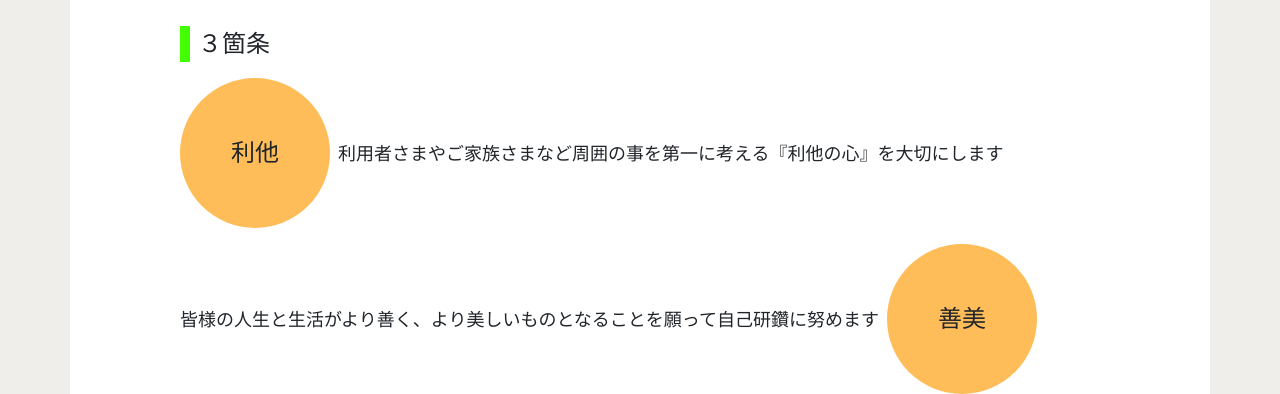
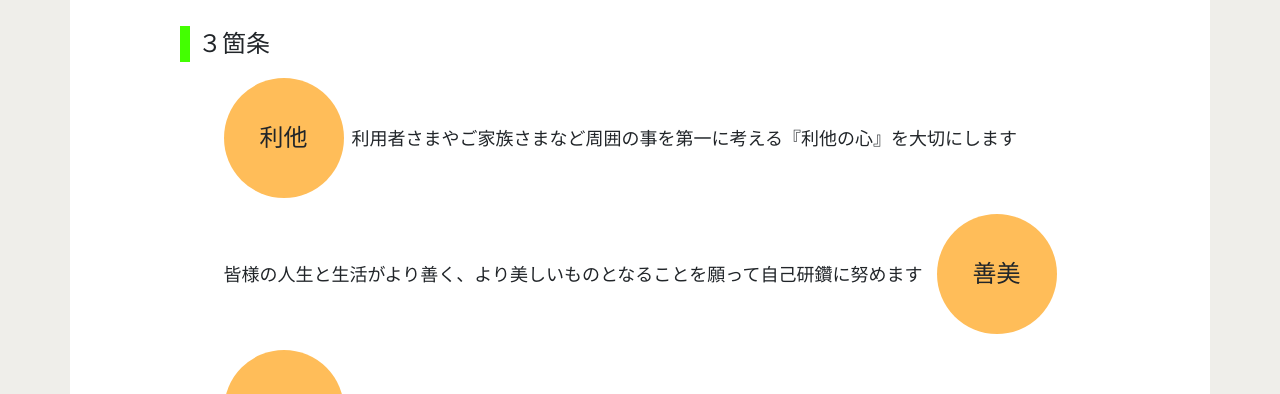
Before and after one commit to hiroki-n-8/HP, a plain HTML site: page policy.html in a window 1280 px wide. Shown: the part 338-732 px from the top of the page. Drawn offline with nearby package versions, Linux system fonts and the light colour scheme.

Commit message:
update policy

```diff
--- a/hp.css
+++ b/hp.css
@@ -68,9 +68,13 @@ footer {
   font-size: small;
 }
 
+.philosophy-text {
+  width: 240px;
+}
+
 .philosophy{
   font-size: large;
-  width: 180px;
+  width: 80px;
   height: 80px;
   border-radius: 50%;
   background-color: #ffbd59;
@@ -109,11 +113,15 @@ img {
     font-size: xx-large;
   }
 
+  .philosophy-text {
+    width: 320px;
+  }
+
   .philosophy{
     font-size: x-large;
-    width: 150px;
-    height: 150px;
-    line-height: 150px;
+    width: 120px;
+    height: 120px;
+    line-height: 120px;
   }
 
   .footer-title{
@@ -141,4 +149,8 @@ img {
     font-size: large;
   }
 
+  .philosophy-text {
+    width: 705px;
+  }
+
 }
--- a/policy.html
+++ b/policy.html
@@ -23,21 +23,21 @@
             <div class="philosophy">善美</div>
             <div class="philosophy">博愛</div>
           </div> -->
-          <div class="d-flex align-items-center form-group">
+          <div class="d-flex justify-content-center align-items-center form-group">
             <div class="philosophy">利他</div>
-            <div class="ml-2">
+            <div class="philosophy-text ml-2">
               利用者さまやご家族さまなど周囲の事を第一に考える『利他の心』を大切にします
             </div>
           </div>
-          <div class="d-flex align-items-center form-group">
-            <div class="">
+          <div class="d-flex justify-content-center align-items-center form-group">
+            <div class="philosophy-text">
               皆様の人生と生活がより善く、より美しいものとなることを願って自己研鑽に努めます
             </div>
             <div class="philosophy ml-2">善美</div>
           </div>
-          <div class="d-flex align-items-center form-group">
+          <div class="d-flex justify-content-center align-items-center form-group">
             <div class="philosophy">博愛</div>
-            <div class="ml-2">
+            <div class="philosophy-text ml-2">
               すべての命を博（ひろ）く愛し、慈しみをもって利用者様の尊厳を守ります
             </div>
           </div>
```
